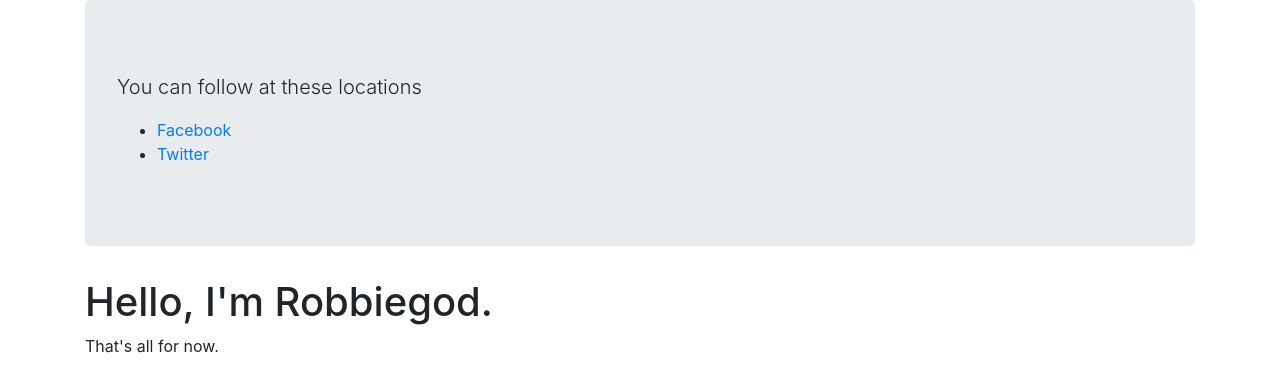
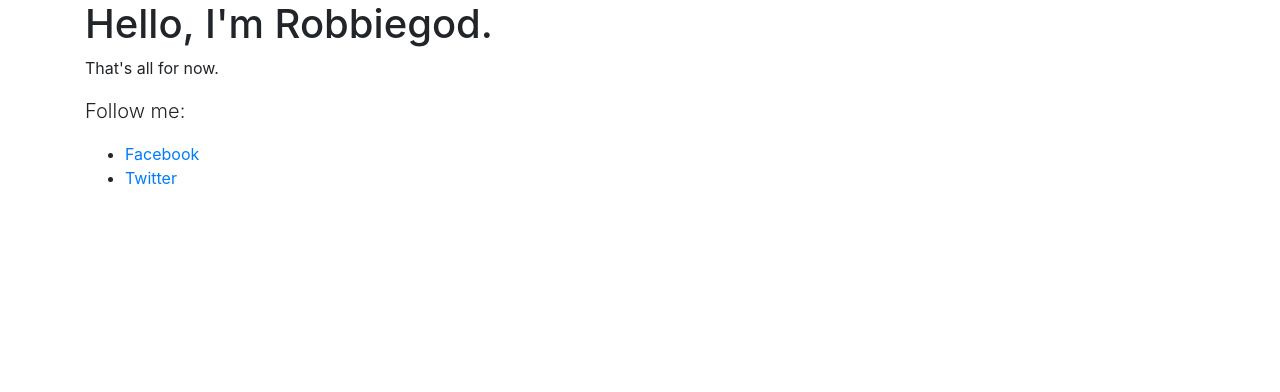
Before and after one commit to robbiegod/robbiegod.github.com, a Jekyll site: the page built from index.html, in a window 1280 px wide. Shown: the top 392 px of the page. Built offline with Jekyll 4.4.1, drawn with Linux system fonts in a browser that asks for light colours.

Commit message:
Update default.html

```diff
--- a/_layouts/default.html
+++ b/_layouts/default.html
@@ -13,18 +13,13 @@
   <body>
 
   <div class="container">
+    {{ content }}
 
-      <div class="jumbotron">
-          <h1 class="display-4"></h1>
-          <p class="lead">You can follow at these locations</p>
-          <ul>
-            <li><a href="https://www.facebook.com/RobbieGoD" target="_blank">Facebook</a></li>
-            <li><a href="https://twitter.com/RobbieGoD316" target="_blank">Twitter</a></li>
-          </ul>
-        </div>
-
-        {{ content }}
-
+    <p class="lead">Follow me:</p>
+    <ul>
+      <li><a href="https://www.facebook.com/RobbieGoD" target="_blank">Facebook</a></li>
+      <li><a href="https://twitter.com/RobbieGoD316" target="_blank">Twitter</a></li>
+    </ul>
 
    </div>
 
```
